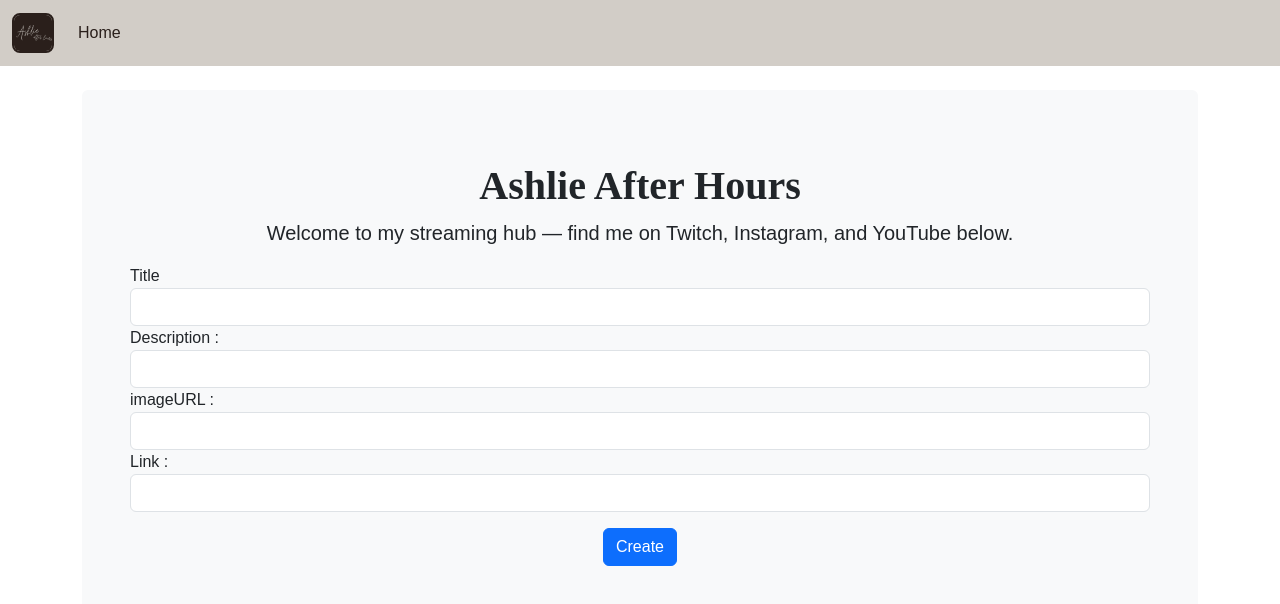
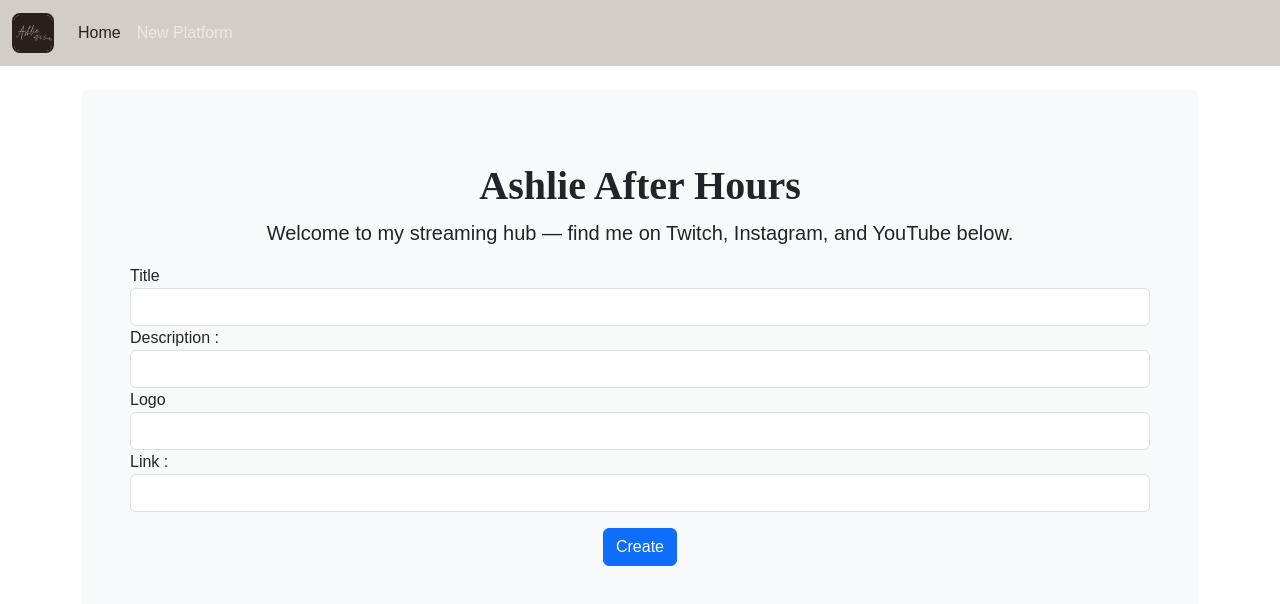
Before and after one commit to ashlierenae-gif/Stream-Angular-, an Angular app: page /socialMedia/create in a window 1280 px wide. Shown: the top 604 px of the page. Built offline with nearby package versions, Linux system fonts and the light colour scheme.

Commit message:
new updates

```diff
--- a/src/app/app.html
+++ b/src/app/app.html
@@ -12,6 +12,9 @@
       <ul class="navbar-nav me-auto mb-2 mb-md-0">
         <li class="nav-item">
           <a class="nav-link" style="color: #2a1f1b;" aria-current="page" href="/">Home</a>
+        </li>
+        <li class="nav-item">
+          <a class="nav-link" [routerLink]="['socialMedia/create']">New Platform</a>
         </li>
       </ul>
     </div>
--- a/src/app/app.ts
+++ b/src/app/app.ts
@@ -1,11 +1,11 @@
 import { Component, signal } from '@angular/core';
-import { RouterOutlet } from '@angular/router';
+import { RouterModule, RouterOutlet } from '@angular/router';
 import { StreamfloDetails } from "./streamflo-details/streamflo-details";
 import { SocialmediaListing } from './socialmedia-listing/socialmedia-listing';
 import { SocialmediaOverview } from './socialmedia-overview/socialmedia-overview';
 @Component({
   selector: 'app-root',
-  imports: [RouterOutlet, StreamfloDetails, SocialmediaListing, SocialmediaOverview],
+  imports: [RouterOutlet, RouterModule],
   templateUrl: './app.html',
   styleUrl: './app.css'
 })
--- a/src/app/socialmedia-create/socialmedia-create.html
+++ b/src/app/socialmedia-create/socialmedia-create.html
@@ -5,11 +5,17 @@
     <label for="description">Description : </label>
     <input id="description" class="form-control" formControlName="description" type="text" required>
 
-    <label for="imageURL"> imageURL : </label>
-    <input id=" imageURL" class="form-control" formControlName="imageURL" type="text">
+    <label for="logo"> Logo</label>
+    <select id="logo" class="form-control" formControlName="imageURL">
+        <option value="ui/medialogo/youtube.jpg">YouTube</option>
+        <option value="ui/medialogo/instagramlogo.jpg">Instagram</option>
+        <option value="ui/medialogo/twitchlogo.jpg">Twitch</option>
+
+    </select>
 
     <label for="link">Link : </label>
     <input id="link" class="form-control" formControlName="link" type="text" required>
+
 </form>
 
 <div class="text-center mt-3">
```
